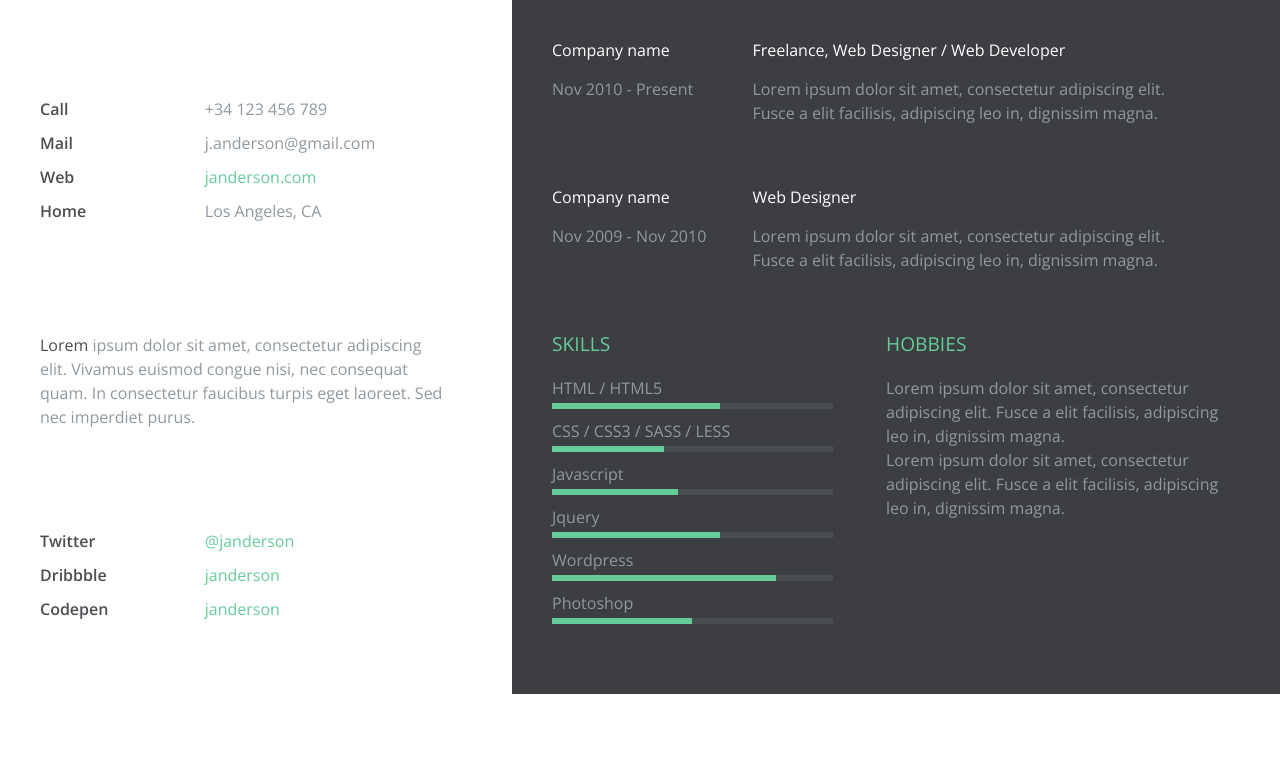
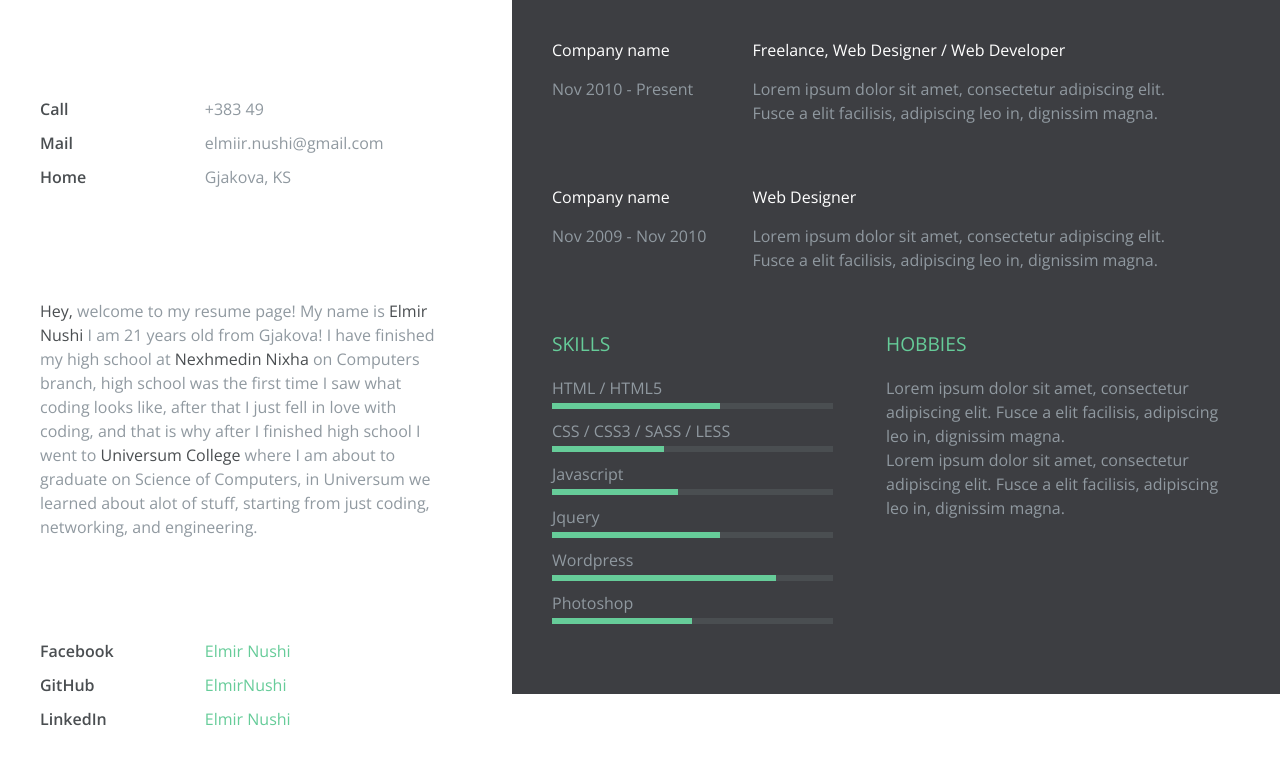
Before and after one commit to ElmirNushi/elmirnushi.github.io, a plain HTML site: page index.html in a window 1280 px wide. Shown: the part 213-990 px from the top of the page. Before the commit the page ends 907 px from the top, so only its background shows below. Drawn offline with nearby package versions, Linux system fonts and the light colour scheme; a script that the page names is missing.

Commit message:
Fixes header on index page!

```diff
--- a/index.html
+++ b/index.html
@@ -2,7 +2,7 @@
 <html lang="en" >
 <head>
   <meta charset="UTF-8">
-  <title>CodePen - Responsive Resume Template</title>
+  <title>Elmir Nushi - Resume</title>
   <meta name="viewport" content="width=device-width"><link rel="stylesheet" href="https://cdnjs.cloudflare.com/ajax/libs/meyer-reset/2.0/reset.min.css">
 <link rel="stylesheet" href="./style.css">
 
@@ -48,36 +48,37 @@
          <div class="clearfix"></div>
  </div>
       <div class="name-wrapper">
-        <h1>John <br/>Anderson</h1><!-- YOUR NAME AND LAST NAME  -->
+        <h1>Elmir Nushi</h1><!-- YOUR NAME AND LAST NAME  -->
       </div>
       <div class="clearfix"></div>
       <div class="contact-info clearfix">
       	<ul class="list-titles">
       		<li>Call</li>
       		<li>Mail</li>
-      		<li>Web</li>
       		<li>Home</li>
       	</ul>
         <ul class="list-content ">
-        	<li>+34 123 456 789</li> <!-- YOUR PHONE NUMBER  -->
-        	<li>j.anderson@gmail.com</li> <!-- YOUR EMAIL -->
-        	<li><a href="#">janderson.com</a></li> <!-- YOUR WEBSITE  -->
-        	<li>Los Angeles, CA</li> <!-- YOUR STATE AND COUNTRY  -->
+        	<li>+383 49</li> <!-- YOUR PHONE NUMBER  -->
+        	<li>elmiir.nushi@gmail.com</li> <!-- YOUR EMAIL -->
+        	<li>Gjakova, KS</li> <!-- YOUR STATE AND COUNTRY  -->
         </ul>
       </div>
       <div class="contact-presentation"> <!-- YOUR PRESENTATION RESUME  -->
-      	<p><span class="bold">Lorem</span> ipsum dolor sit amet, consectetur adipiscing elit. Vivamus euismod congue nisi, nec consequat quam. In consectetur faucibus turpis eget laoreet. Sed nec imperdiet purus. </p>
+          <p><span class="bold">Hey, </span> welcome to my resume page! My name is <span class="bold">Elmir Nushi</span> I am 21 years old from Gjakova! I have finished my high school
+              at <span class="bold">Nexhmedin Nixha</span> on Computers branch, high school was the first time I saw what coding looks like, after that I just fell in love with coding, and
+        that is why after I finished high school I went to <span class="bold">Universum College</span> where I am about to graduate on Science of Computers, in Universum we learned about alot of stuff,
+        starting from just coding, networking, and engineering.</p>
       </div>
       <div class="contact-social clearfix">
       	<ul class="list-titles">
-      		<li>Twitter</li>
-      		<li>Dribbble</li>
-      		<li>Codepen</li>
+      		<li>Facebook</li>
+      		<li>GitHub</li>
+      		<li>LinkedIn</li>
       	</ul>
         <ul class="list-content"> <!-- REMEMBER TO PUT THE URL ON THE HREF TAG  -->
-      		<li><a href="">@janderson</a></li> <!-- YOUR TWITTER USER  -->
-      		<li><a href="">janderson</a></li> <!-- YOUR DRIBBBLE USER  -->
-      		<li><a href="">janderson</a></li> <!-- YOUR BEHANCE USER  -->
+      		<li><a href="https://www.facebook.com/elmir.nushi12">Elmir Nushi</a></li> <!-- YOUR TWITTER USER  -->
+      		<li><a href="https://github.com/ElmirNushi">ElmirNushi</a></li> <!-- YOUR DRIBBBLE USER  -->
+      		<li><a href="https://www.linkedin.com/in/elmir-nushi-725556211/">Elmir Nushi</a></li> <!-- YOUR BEHANCE USER  -->
       	</ul>
       </div>
 		</div>
```
